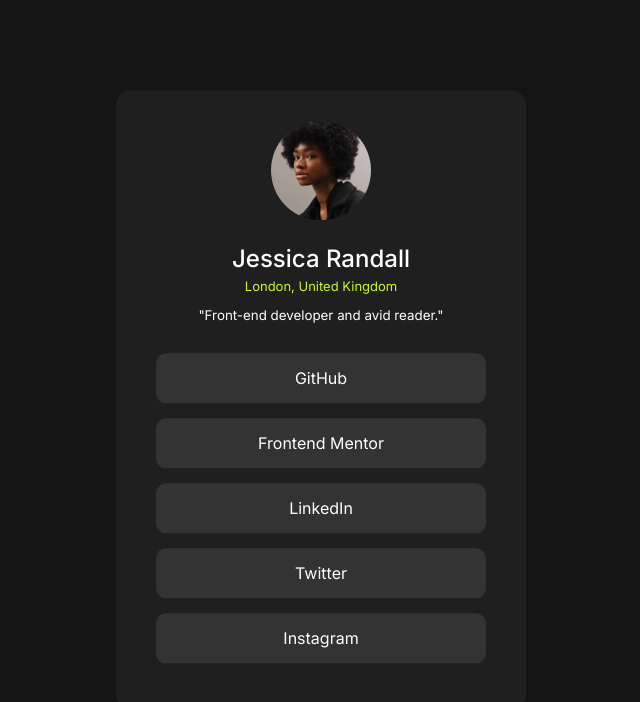
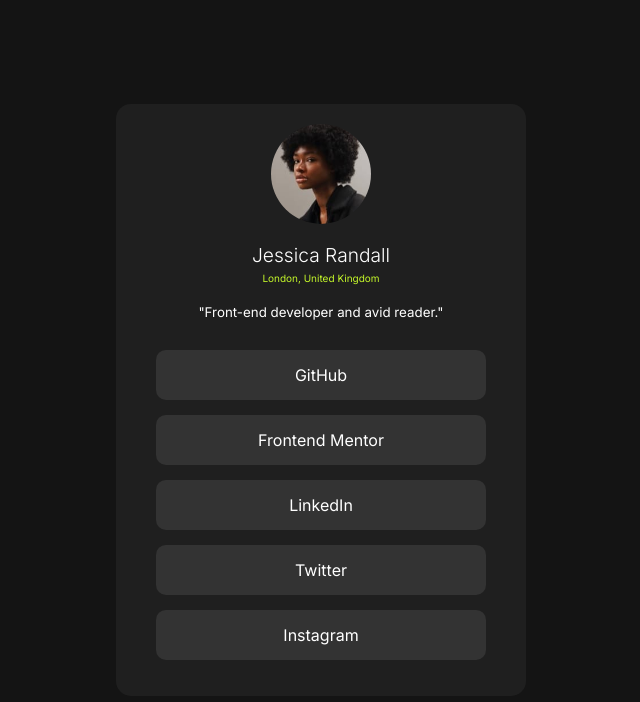
Before and after one commit to donia-elsayed/social-links-profile, a plain HTML site: page index.html in a window 1280 px wide. Shown: the whole page, without its empty margins (319-959 px from the left). Drawn offline with Linux system fonts and the light colour scheme.

Commit message:
Update style.css

```diff
--- a/style.css
+++ b/style.css
@@ -10,19 +10,19 @@
     top:50%;
     left:50%;
     transform: translate(-50%,-50%);
-    padding:30px 40px;
+    padding:20px 40px;
     border-radius: 15px;
     text-align: center;
 
 }
 .social__links__profile h3{
     margin-bottom: 5px;
-    font-size:x-large;
-    font-weight: 500;
+    font-size:larger;
+    font-weight: 300;
 }
 .social__links__profile span{
     color: #c5f82a;
-    font-size:small;
+    font-size:x-small;
     margin-top: 0;
 }
 .social__links__img{
@@ -35,6 +35,7 @@
 }
 .social__links__profile p{
    font-size: smaller;
+   margin-top: 20px;
 }
 .social__links{
     list-style: none;
```
